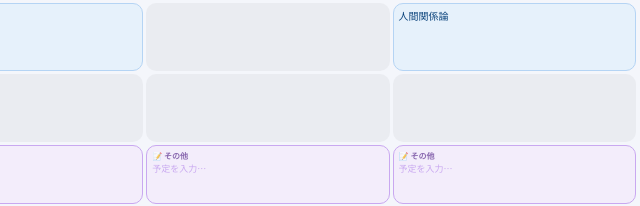
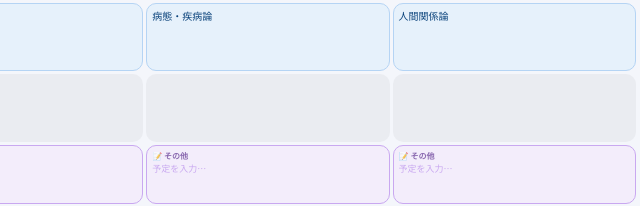
Before and after one commit to pomepon1211-oss/timetable, a plain HTML site: page index.html in a window 1280 px wide. Shown: the part 386-592 px from the top of the page, 636-1276 px from the left. Drawn offline with Linux system fonts and the light colour scheme.

Commit message:
11月・12月の時間割変更を反映（ボランティア除外）

```diff
--- a/index.html
+++ b/index.html
@@ -583,6 +583,7 @@ days:[
 {date:'2026-11-19',classes:[
 {time:'10:40',subj:'Practical English'},
 {time:'13:25',subj:'生命科学'},
+{time:'15:05',subj:'病態・疾病論'},
 ]},
 {date:'2026-11-20',classes:[
 {time:'09:00',subj:'成人看護学概論'},
@@ -600,7 +601,8 @@ days:[
 {time:'18:25',subj:'公衆衛生学'},
 ]},
 {date:'2026-11-24',classes:[
-{time:'10:40',subj:'地域・在宅看護'},
+{time:'09:00',subj:'地域・在宅看護'},
+{time:'10:40',subj:'病理学概論'},
 {time:'13:25',subj:'情報リテラシー'},
 ]},
 {date:'2026-11-25',classes:[
@@ -617,6 +619,7 @@ days:[
 {date:'2026-11-27',classes:[
 {time:'10:40',subj:'病理学概論'},
 {time:'13:25',subj:'人間関係論'},
+{time:'15:05',subj:'人間関係論'},
 ]},
 ]
 },
@@ -634,7 +637,7 @@ days:[
 {time:'16:45',subj:'病態・疾病論'},
 ]},
 {date:'2026-12-02',classes:[
-{time:'10:40',subj:'成人看護学概論'},
+{time:'09:00',subj:'成人看護学概論'},
 {time:'13:25',subj:'基礎看護学方法論'},
 {time:'15:05',subj:'基礎看護学方法論'},
 {time:'16:45',subj:'基礎看護学方法論'},
@@ -674,6 +677,7 @@ days:[
 {time:'13:25',subj:'生命科学'},
 ]},
 {date:'2026-12-11',classes:[
+{time:'09:00',subj:'微生物学・感染'},
 {time:'10:40',subj:'病理学概論'},
 ]},
 ]
@@ -687,10 +691,11 @@ days:[
 {time:'15:05',subj:'公衆衛生学'},
 ]},
 {date:'2026-12-15',classes:[
+{time:'13:25',subj:'生命倫理'},
 {time:'15:05',subj:'生命倫理'},
 ]},
 {date:'2026-12-16',classes:[
-{time:'09:00',subj:'成人看護学概論'},
+{time:'10:40',subj:'成人看護学概論'},
 {time:'13:25',subj:'基礎看護学方法論'},
 {time:'15:05',subj:'基礎看護学方法論'},
 ]},
@@ -714,7 +719,6 @@ days:[
 {time:'15:05',subj:'公衆衛生学'},
 ]},
 {date:'2026-12-22',classes:[
-{time:'13:25',subj:'生命倫理'},
 {time:'15:05',subj:'生命倫理'},
 ]},
 {date:'2026-12-23',classes:[
@@ -723,11 +727,9 @@ days:[
 {time:'15:05',subj:'基礎看護学方法論'},
 ]},
 {date:'2026-12-24',classes:[
-{time:'13:25',subj:'微生物学・感染'},
-]},
-{date:'2026-12-25',classes:[
 {time:'18:25',subj:'公衆衛生学'},
 ]},
+{date:'2026-12-25',classes:[]},
 ]
 },
 ];
```
